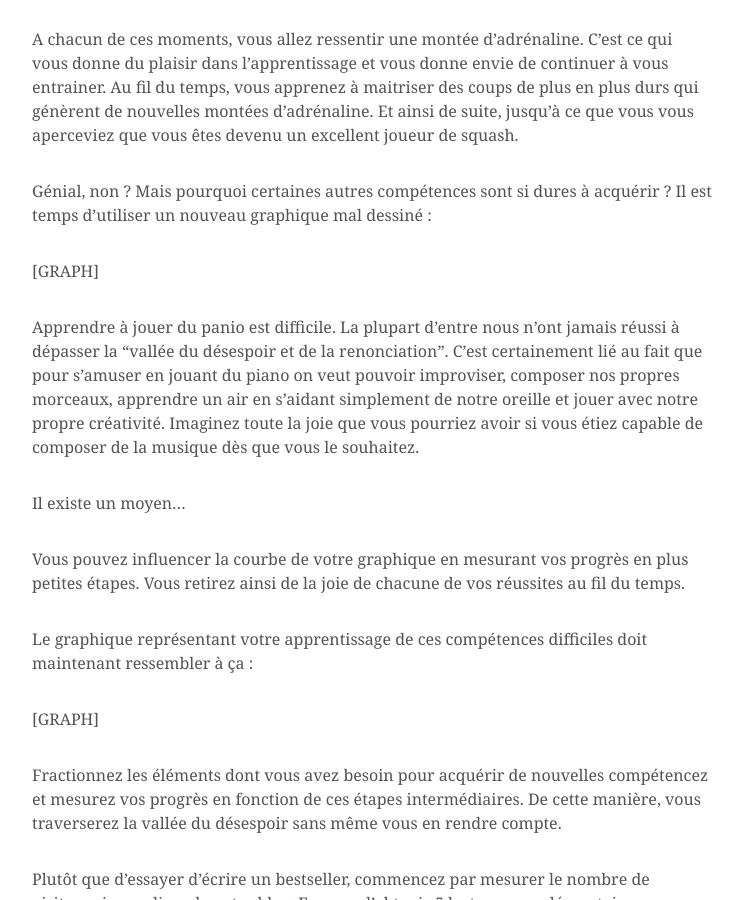
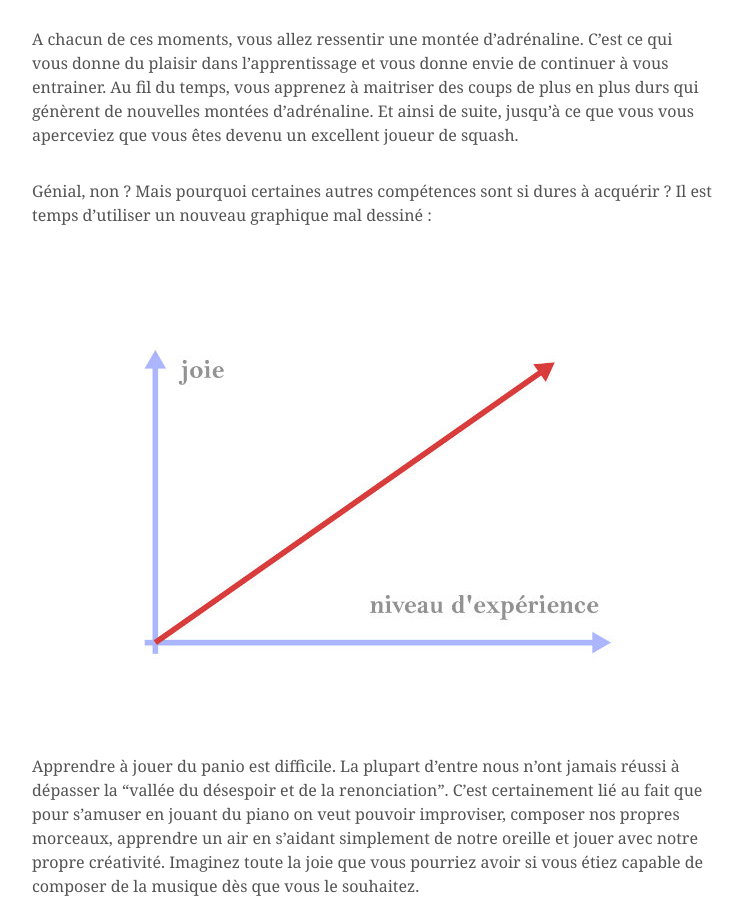
Before and after one commit to tarikpeudon/tarikpeudon.github.io, a Jekyll site: the page built from _posts/2015-11-20-vous-pouvez-etre-expert-dans-tous-les-domaines.markdown, in a window 1280 px wide and 900 px high, scrolled down 976 px. Shown: the whole window, without its empty margins (268-1011 px from the left). Built offline with Jekyll 4.4.1, drawn with Linux system fonts in a browser that asks for light colours; some web fonts are replaced.

Commit message:
Update 2015-11-20-vous-pouvez-etre-expert-dans-tous-les-domaines.markdown

```diff
--- a/_posts/2015-11-20-vous-pouvez-etre-expert-dans-tous-les-domaines.markdown
+++ b/_posts/2015-11-20-vous-pouvez-etre-expert-dans-tous-les-domaines.markdown
@@ -17,7 +17,7 @@
 
 Génial, non ? Mais pourquoi certaines autres compétences sont si dures à acquérir ? Il est temps d’utiliser un nouveau graphique mal dessiné :
 
-[GRAPH]
+![apprendre-nouvelle-competence](/assets/gr2.jpg)
 
 Apprendre à jouer du panio est difficile. La plupart d’entre nous n’ont jamais réussi à dépasser la "vallée du désespoir et de la renonciation". C’est certainement lié au fait que pour s’amuser en jouant du piano on veut pouvoir improviser, composer nos propres morceaux, apprendre un air en s’aidant simplement de notre oreille et jouer avec notre propre créativité. Imaginez toute la joie que vous pourriez avoir si vous étiez capable de composer de la musique dès que vous le souhaitez.
 
@@ -27,7 +27,7 @@
 
 Le graphique représentant votre apprentissage de ces compétences difficiles doit maintenant ressembler à ça :
 
-[GRAPH]
+![apprendre-ameliorer-progresser](/assets/gr3.jpg)
 
 Fractionnez les éléments dont vous avez besoin pour acquérir de nouvelles compétencez et mesurez vos progrès en fonction de ces étapes intermédiaires. De cette manière, vous traverserez la vallée du désespoir sans même vous en rendre compte.
 
```
Also changed, not shown: other parts of _posts/2015-11-20-vous-pouvez-etre-expert-dans-tous-les-domaines.markdown (+1 -1 lines).
